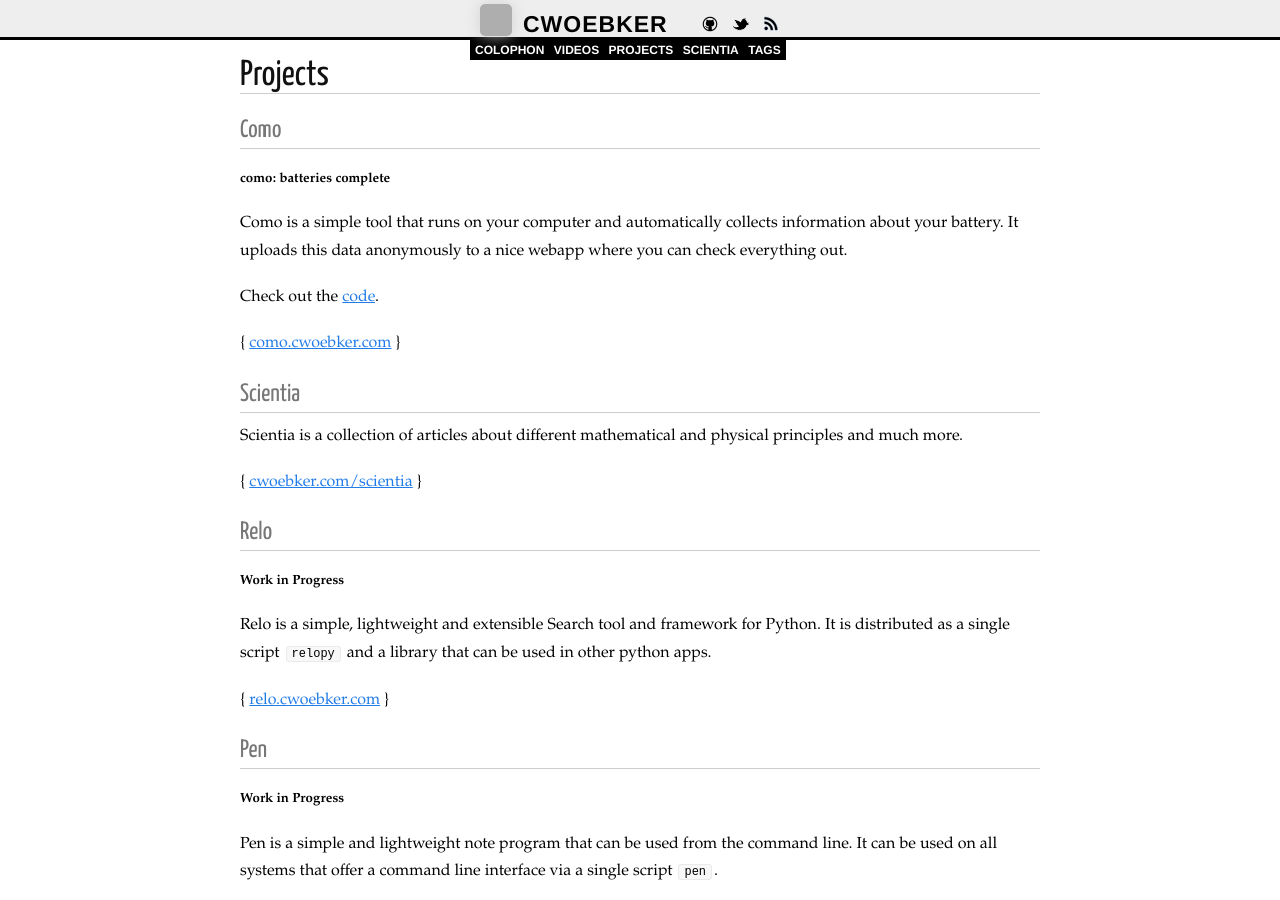
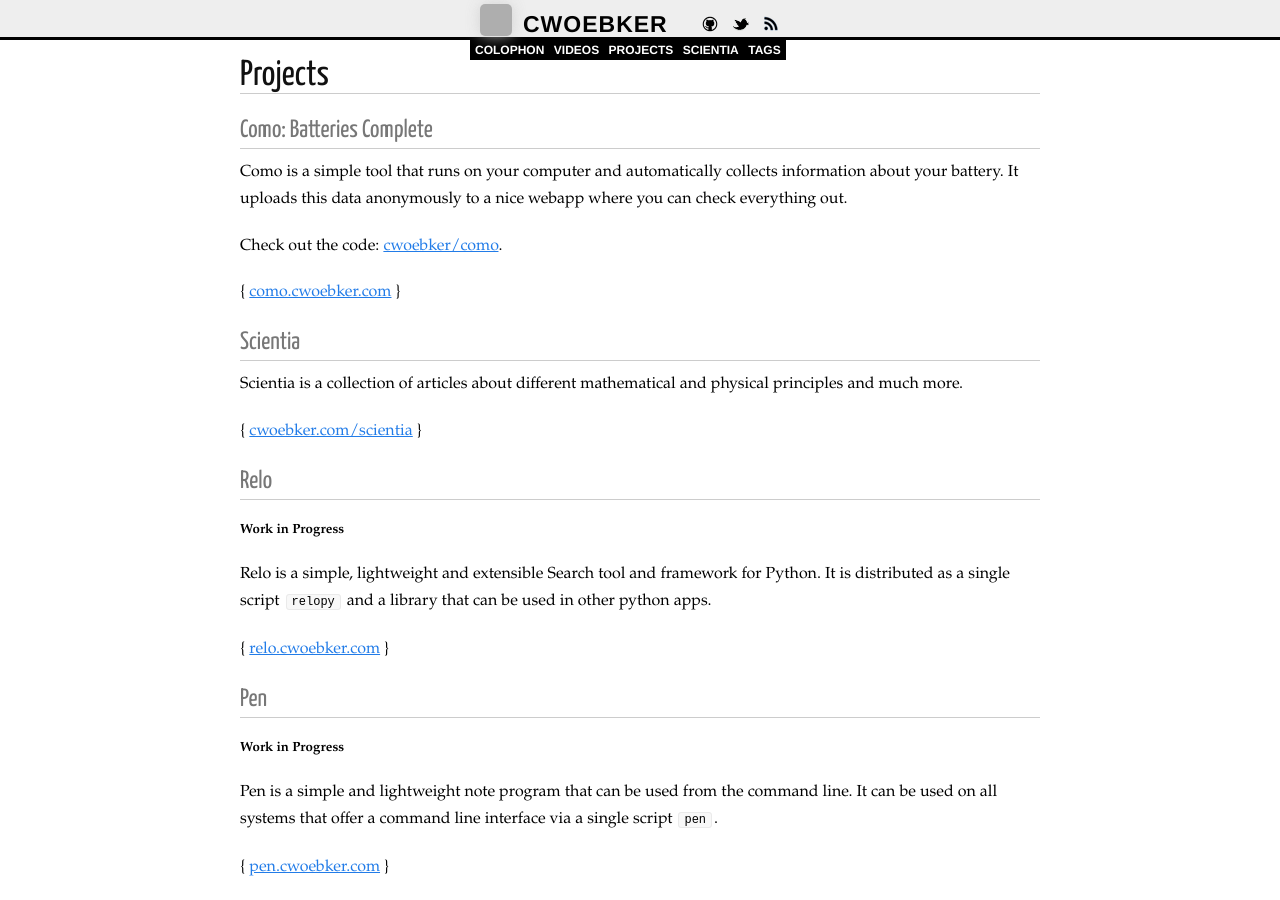
Before and after one commit to cwoebker/.com, a Jekyll site: the page built from projects.markdown, in a window 1280 px wide and 900 px high. Built offline with Jekyll 4.4.1, drawn with Linux system fonts in a browser that asks for light colours; Markdown is read by kramdown in place of the engine named in the settings; grey boxes are pictures that could not be loaded.

Commit message:
fixed como project mention

```diff
--- a/projects.markdown
+++ b/projects.markdown
@@ -4,13 +4,11 @@ title: Projects
 external: []
 ---
 
-### Como ###
-
-##### como: batteries complete #####
+### Como: Batteries Complete ###
 
 Como is a simple tool that runs on your computer and automatically collects information about your battery. It uploads this data anonymously to a nice webapp where you can check everything out.
 
-Check out the [code](http://github.com/cwoebker/como).
+Check out the code: [cwoebker/como](http://github.com/cwoebker/como).
 
 { [como.cwoebker.com](http://como.cwoebker.com) }
 
```
